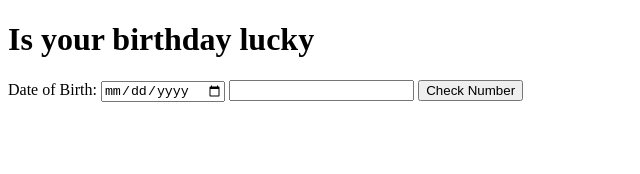
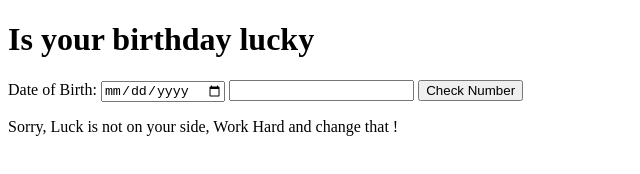
Before and after one commit to nareshpoonia/naresh-lucky-birthday-app, a plain HTML site: page index.html in a window 1280 px wide. Both pictures are taken after a click on the button "Check Number". Shown: the whole page, without its empty margins (0-640 px from the left). Drawn offline with Linux system fonts and the light colour scheme.

Commit message:
Output is showing the result now

```diff
--- a/index.html
+++ b/index.html
@@ -9,10 +9,11 @@
   <body>
     <h1>Is your birthday lucky</h1>
     <label for="dob">Date of Birth:</label>
-    <input type="date" id="dOB" />
+    <input type="date" id="dob" />
     <label for="lucky-number"></label>
     <input type="number" id="lucky-number" />
-    <button>Check Number</button>
+    <button id="check-number">Check Number</button>
     <p id="result"></p>
   </body>
+  <script src="/index.js"></script>
 </html>
--- /dev/null
+++ b/index.js
@@ -0,0 +1,19 @@
+var dateOfBirth = document.querySelector("#dob");
+var luckyNumber = document.querySelector("#lucky-number");
+var checkNumber = document.querySelector("#check-number");
+var resultParagraph = document.querySelector("#result");
+
+checkNumber.addEventListener("click", function () {
+  var dateOfBirthValue = dateOfBirth.value;
+  var usabledateOfBirth = dateOfBirthValue.replaceAll("-", "");
+  let dateSum = 0;
+  for (let i = 0; i < usabledateOfBirth.length; i++) {
+    dateSum = dateSum + Number(usabledateOfBirth.charAt(i));
+  }
+  if (dateSum % Number(luckyNumber.value) === 0) {
+    resultParagraph.innerText = "Congratulation, Your birthdya is lucky !";
+  } else {
+    resultParagraph.innerText =
+      "Sorry, Luck is not on your side, Work Hard and change that !";
+  }
+});
```
